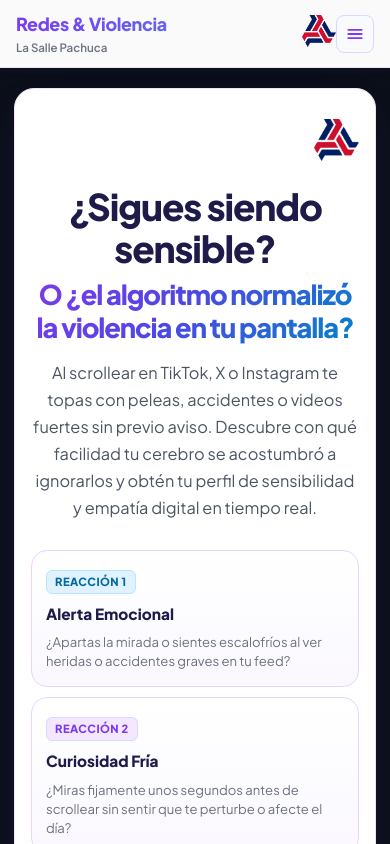
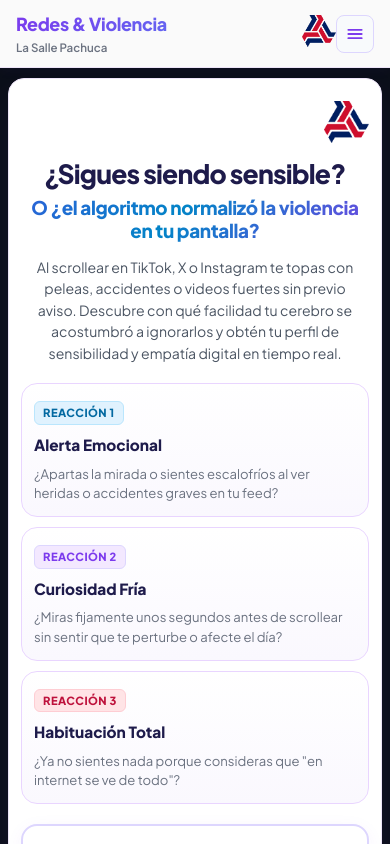
Before and after one commit to Maurisi0m/test-desensibilizacion-violencia-grafica, a React (Vite) app in the folder reconecta-web/: page / in a window 390 px wide. Shown: the top 844 px of the page. Built offline with nearby package versions, Linux system fonts and the light colour scheme.

Commit message:
feat(ui): animacion de intro de derecha a izquierda en hero y optimizacion responsiva movil

```diff
--- a/reconecta-web/src/pages/TestPage.jsx
+++ b/reconecta-web/src/pages/TestPage.jsx
@@ -122,7 +122,9 @@ export default function TestPage({ onComplete }) {
             </div>
 
             <h1 className="test-title-hook">
-              ¿Sigues siendo sensible?
+              <span className="test-hero-line-main">
+                ¿Sigues siendo sensible?
+              </span>
               <span className="test-title-sub-gradient">
                 O ¿el algoritmo normalizó la violencia en tu pantalla?
               </span>
--- a/reconecta-web/src/styles/main.css
+++ b/reconecta-web/src/styles/main.css
@@ -704,11 +704,72 @@ button, input, select {
   }
 }
 
+/* Hero Intro Animations (Transicion de derecha a izquierda suave y llamativa) */
+:root {
+  --hero-slide-x: 48px;
+}
+
+@keyframes heroSlideRightMain {
+  0% {
+    opacity: 0;
+    transform: translateX(var(--hero-slide-x, 48px));
+    filter: blur(4px);
+  }
+  65% {
+    filter: blur(0);
+  }
+  100% {
+    opacity: 1;
+    transform: translateX(0);
+    filter: blur(0);
+  }
+}
+
+@keyframes heroSlideRightSub {
+  0% {
+    opacity: 0;
+    transform: translateX(calc(var(--hero-slide-x, 48px) + 12px));
+    filter: blur(4px);
+  }
+  65% {
+    filter: blur(0);
+  }
+  100% {
+    opacity: 1;
+    transform: translateX(0);
+    filter: blur(0);
+  }
+}
+
+@keyframes heroFadeUpSubtitle {
+  0% {
+    opacity: 0;
+    transform: translateY(16px);
+  }
+  100% {
+    opacity: 1;
+    transform: translateY(0);
+  }
+}
+
+@keyframes gradientShiftSmooth {
+  0% {
+    background-position: 0% 50%;
+  }
+  50% {
+    background-position: 100% 50%;
+  }
+  100% {
+    background-position: 0% 50%;
+  }
+}
+
 .test-hero-container {
   text-align: center;
   padding: 8px 0 28px;
   max-width: 980px;
   margin: 0 auto;
+  overflow: hidden;
 }
 
 .test-hero-top {
@@ -736,31 +797,48 @@ button, input, select {
 }
 
 .test-title-hook {
-  font-size: clamp(2.3rem, 5.5vw, 3.8rem);
+  margin: 0 auto 16px;
+  display: flex;
+  flex-direction: column;
+  align-items: center;
+  gap: 8px;
+}
+
+.test-hero-line-main {
+  display: inline-block;
+  font-size: clamp(2.1rem, 5.2vw, 3.8rem);
   font-weight: 850;
   letter-spacing: -0.03em;
   line-height: 1.15;
   color: #1E1B4B;
-  margin: 0 auto 16px;
+  animation: heroSlideRightMain 0.85s cubic-bezier(0.16, 1, 0.3, 1) both;
+  will-change: transform, opacity;
 }
 
 .test-title-sub-gradient {
-  display: block;
-  margin-top: 8px;
-  font-size: 0.74em;
-  background: linear-gradient(135deg, #7C3AED 0%, #4F46E5 45%, #0284C7 100%);
+  display: inline-block;
+  font-size: clamp(1.35rem, 3.5vw, 2.45rem);
+  font-weight: 800;
+  letter-spacing: -0.02em;
+  line-height: 1.22;
+  background: linear-gradient(135deg, #7C3AED 0%, #4F46E5 32%, #0284C7 68%, #9333EA 100%);
+  background-size: 240% 100%;
   -webkit-background-clip: text;
   -webkit-text-fill-color: transparent;
-  font-weight: 800;
-  line-height: 1.22;
+  animation:
+    heroSlideRightSub 0.95s cubic-bezier(0.16, 1, 0.3, 1) 0.16s both,
+    gradientShiftSmooth 8s ease-in-out 1.2s infinite alternate;
+  will-change: transform, opacity, background-position;
 }
 
 .test-subtitle-hero {
   color: #4B5563;
-  font-size: clamp(1.02rem, 1.8vw, 1.2rem);
+  font-size: clamp(0.98rem, 1.6vw, 1.16rem);
   line-height: 1.65;
   max-width: 860px;
   margin: 0 auto;
+  animation: heroFadeUpSubtitle 0.85s cubic-bezier(0.16, 1, 0.3, 1) 0.32s both;
+  will-change: transform, opacity;
 }
 
 .test-subtitle {
@@ -1057,8 +1135,12 @@ button, input, select {
 
 /* MEDIA QUERIES PARA CELULARES Y TABLETS */
 @media (max-width: 768px) {
+  :root {
+    --hero-slide-x: 24px;
+  }
+
   .test-wrapper {
-    padding: 20px 14px 60px;
+    padding: 16px 12px 60px;
   }
 
   .test-card-panel {
@@ -1066,12 +1148,41 @@ button, input, select {
     border-radius: 20px;
   }
 
-  .test-title-main {
-    font-size: 1.55rem;
+  .test-hero-container {
+    padding: 4px 0 20px;
+  }
+
+  .test-hero-top {
+    margin-bottom: 16px;
   }
 
   .test-logo-img {
     height: 48px;
+  }
+
+  .test-title-hook {
+    gap: 6px;
+    margin-bottom: 14px;
+  }
+
+  .test-hero-line-main {
+    font-size: clamp(1.85rem, 6.2vw, 2.45rem);
+    line-height: 1.18;
+  }
+
+  .test-title-sub-gradient {
+    font-size: clamp(1.22rem, 4.4vw, 1.68rem);
+    line-height: 1.25;
+  }
+
+  .test-subtitle-hero {
+    font-size: 0.94rem;
+    line-height: 1.55;
+    padding: 0 4px;
+  }
+
+  .test-title-main {
+    font-size: 1.55rem;
   }
 
   .test-form-grid {
@@ -1092,6 +1203,19 @@ button, input, select {
 }
 
 @media (max-width: 480px) {
+  :root {
+    --hero-slide-x: 18px;
+  }
+
+  .test-wrapper {
+    padding: 10px 8px 40px;
+  }
+
+  .test-card-panel {
+    padding: 18px 12px;
+    border-radius: 16px;
+  }
+
   .test-header-grid {
     flex-direction: column-reverse;
     align-items: flex-start;
@@ -1100,7 +1224,21 @@ button, input, select {
 
   .test-logo-img {
     height: 42px;
-    align-self: flex-end;
+  }
+
+  .test-hero-line-main {
+    font-size: 1.65rem;
+    line-height: 1.16;
+  }
+
+  .test-title-sub-gradient {
+    font-size: 1.18rem;
+    line-height: 1.24;
+  }
+
+  .test-subtitle-hero {
+    font-size: 0.88rem;
+    line-height: 1.52;
   }
 
   .test-title-main {
@@ -1116,6 +1254,10 @@ button, input, select {
     border-radius: 16px;
   }
 
+  .hook-card {
+    padding: 14px 12px;
+  }
+
   .likert-grid {
     grid-template-columns: repeat(5, 1fr);
     gap: 4px;
```
